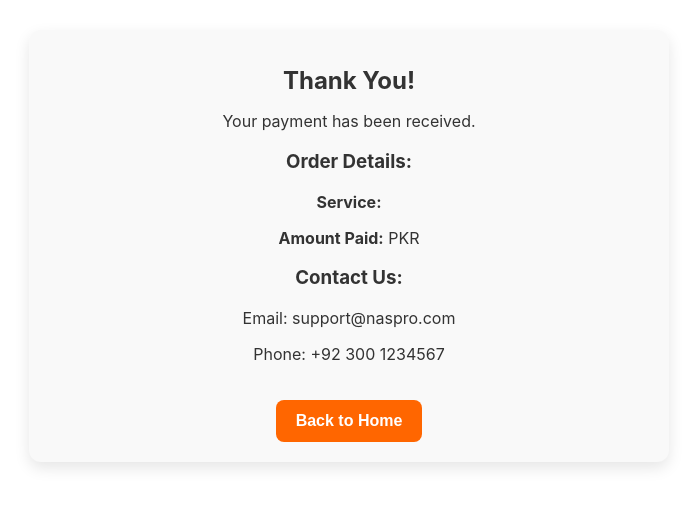
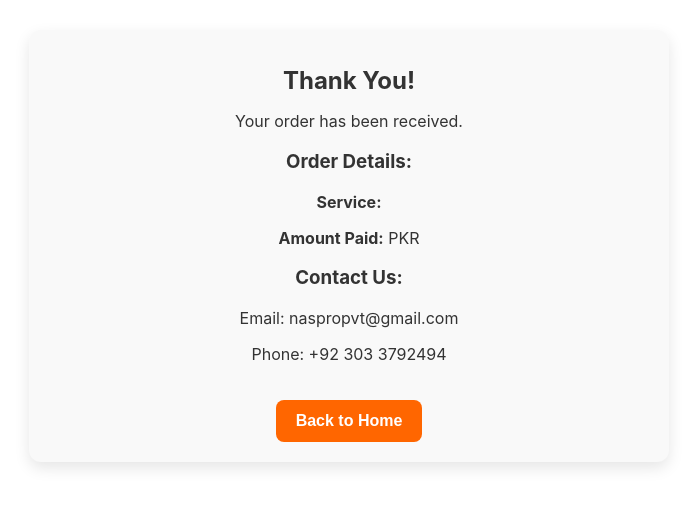
Before and after one commit to naspro-tech/naspro, a Next.js app: page /thankyou in a window 1280 px wide. Shown: the top 506 px of the page, without its empty margins (291-988 px from the left). Built offline with nearby package versions, Linux system fonts and the light colour scheme.

Commit message:
Update thankyou.js

```diff
--- a/pages/thankyou.js
+++ b/pages/thankyou.js
@@ -7,15 +7,15 @@ export default function ThankYou() {
   return (
     <div style={containerStyle}>
       <h1 style={{ fontSize: "1.5rem", marginBottom: 15 }}>Thank You!</h1>
-      <p>Your payment has been received.</p>
+      <p>Your order has been received.</p>
 
       <h3>Order Details:</h3>
       <p><strong>Service:</strong> {service}</p>
       <p><strong>Amount Paid:</strong> PKR {amount}</p>
 
       <h3>Contact Us:</h3>
-      <p>Email: support@naspro.com</p>
-      <p>Phone: +92 300 1234567</p>
+      <p>Email: naspropvt@gmail.com</p>
+      <p>Phone: +92 303 3792494</p>
 
       <button style={buttonStyle} onClick={() => router.push("/")}>Back to Home</button>
     </div>
```
